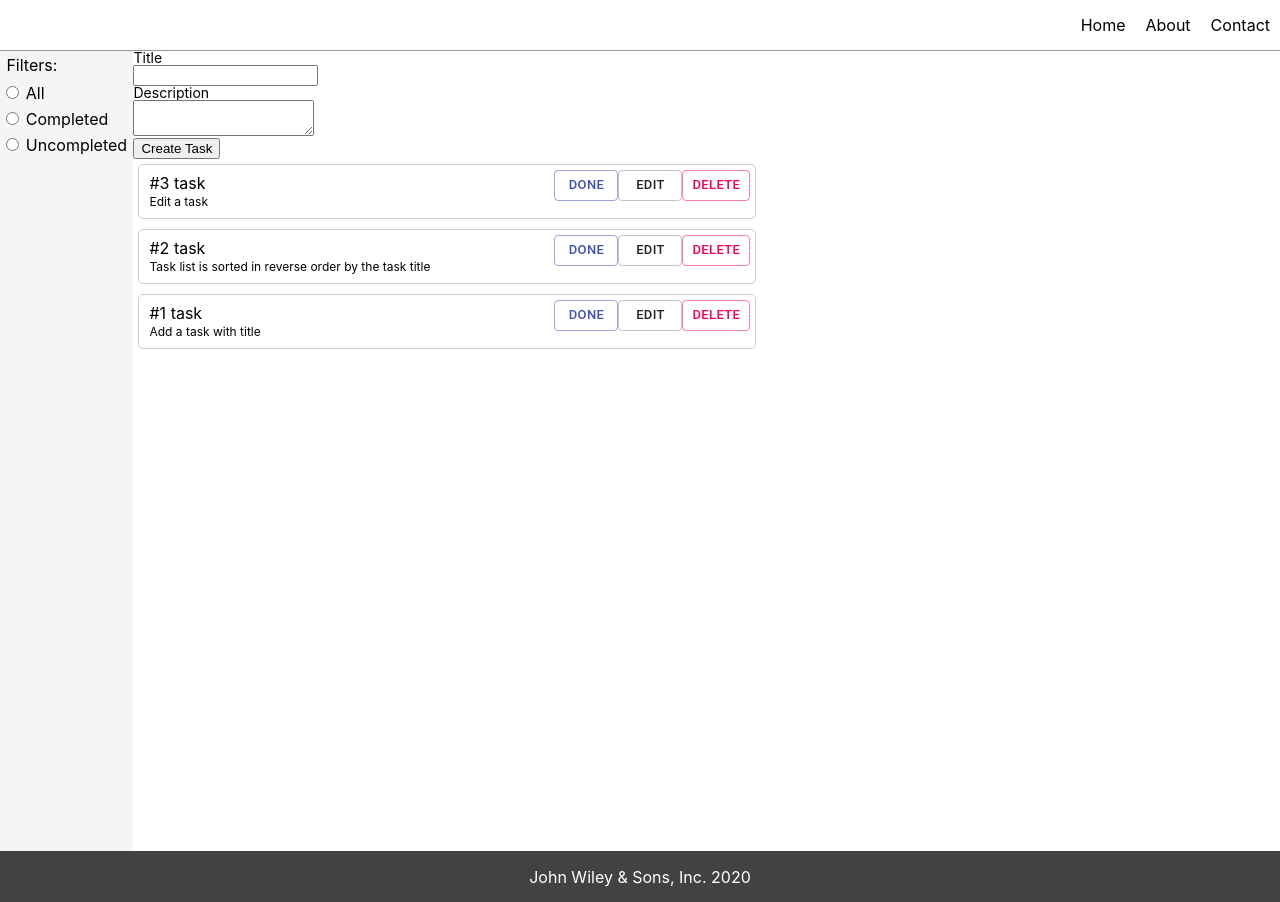
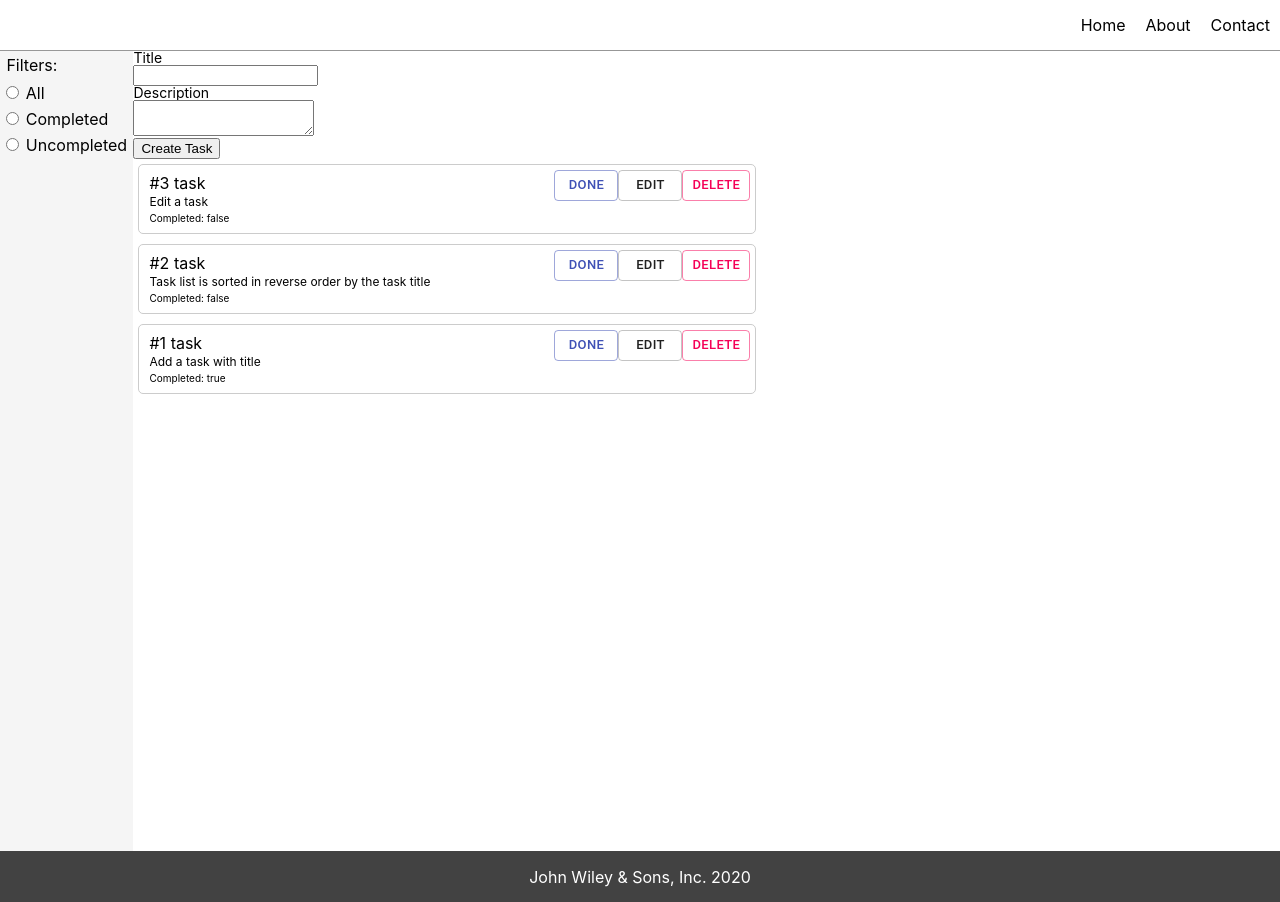
Before and after one commit to nmikhalaki/wiley-test-task-todo, a React (Create React App) app: page / in a window 1280 px wide. Built offline with nearby package versions, Linux system fonts and the light colour scheme.

Commit message:
fix create new task behaviour

```diff
--- a/src/TaskCreator/TaskCreator.jsx
+++ b/src/TaskCreator/TaskCreator.jsx
@@ -30,6 +30,11 @@ class TaskCreator extends React.Component {
         const taskList = JSON.parse(localStorage.taskList)
         taskList.push(this.state)
         localStorage.setItem('taskList', JSON.stringify(taskList))
+        this.setState({
+            title: '',
+            description: '',
+            completed: false
+        })
     }
     render() {
         return(
--- a/src/TaskViewer/TaskViewer.jsx
+++ b/src/TaskViewer/TaskViewer.jsx
@@ -31,6 +31,9 @@ const TaskViewer = (props) => {
                     <div className='task-item-description'>
                         {task.description}
                     </div>
+                    <div className='task-item-status'>
+                        Completed: {task.completed.toString()}
+                    </div>
                 </div>
                 <div className='task-item-option'>
                     <Button size='small' variant='outlined' color='primary' onClick={handleClickDone}>Done</Button>
--- a/src/TaskViewer/taskViewer.css
+++ b/src/TaskViewer/taskViewer.css
@@ -39,3 +39,8 @@
     font-size: 12px;
     margin: 5px;
 }
+
+.task-item-status {
+    font-size: 10px;
+    margin: 5px;
+}
--- a/src/state.js
+++ b/src/state.js
@@ -2,7 +2,7 @@ const taskList = [
     {
         title: '#1 task',
         description: 'Add a task with title',
-        completed: false
+        completed: true
     },
     {
         title: '#2 task',
```
